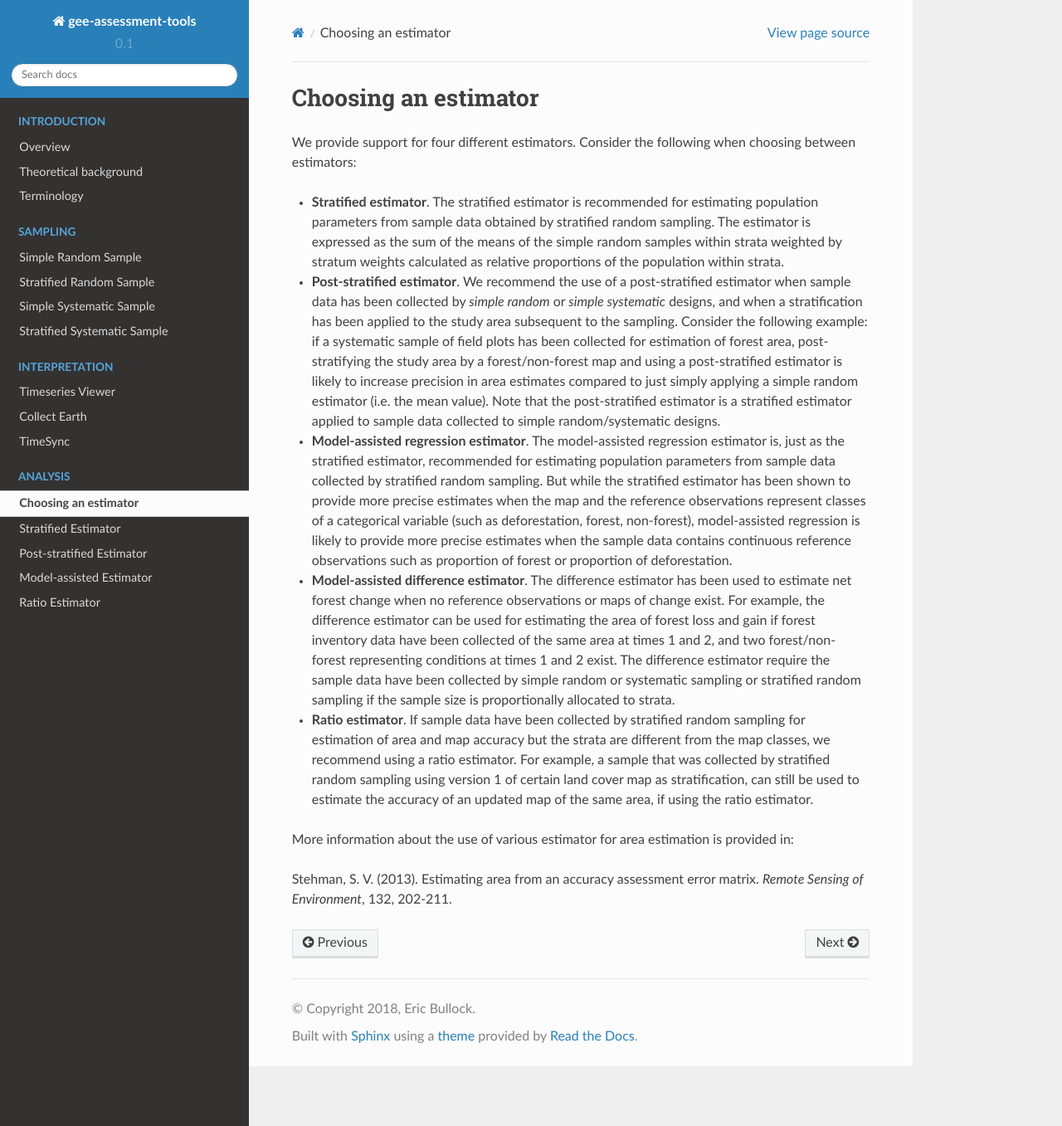
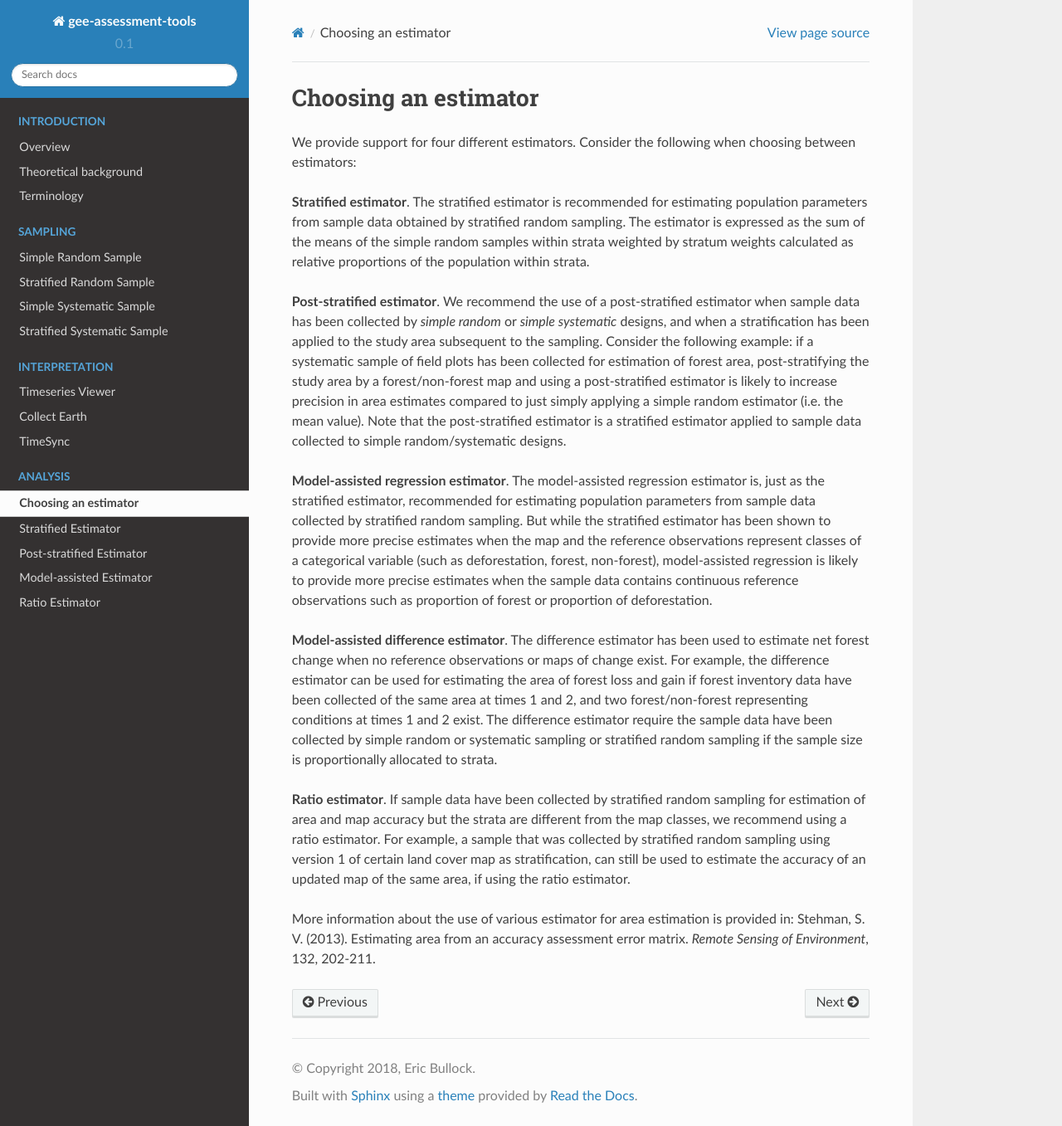
Before and after one commit to bullocke/AREA2, a Sphinx documentation site: the page built from docs/estimator_guidance.rst, in a window 1280 px wide and 1357 px high. Shown: the whole window at 83% size. Built offline with Sphinx 7.4.7 and the Read the Docs theme 2.0.0, drawn with Linux system fonts in a browser that asks for light colours.

Commit message:
pontus updates

```diff
--- a/docs/estimator_guidance.rst
+++ b/docs/estimator_guidance.rst
@@ -3,17 +3,15 @@ Choosing an estimator
 
 We provide support for four different estimators. Consider the following when choosing between estimators:
 
-- **Stratified estimator**. The stratified estimator is recommended for estimating population parameters from sample data obtained by stratified random sampling. The estimator is expressed as the sum of the means of the simple random samples within strata weighted by stratum weights calculated as relative proportions of the population within strata.
+**Stratified estimator**. The stratified estimator is recommended for estimating population parameters from sample data obtained by stratified random sampling. The estimator is expressed as the sum of the means of the simple random samples within strata weighted by stratum weights calculated as relative proportions of the population within strata.
 
-- **Post-stratified estimator**. We recommend the use of a post-stratified estimator when sample data has been collected by *simple random* or *simple systematic* designs, and when a stratification has been applied to the study area subsequent to the sampling. Consider the following example: if a systematic sample of field plots has been collected for estimation of forest area, post-stratifying the study area by a forest/non-forest map and using a post-stratified estimator is likely to increase precision in area estimates compared to just simply applying a simple random estimator (i.e. the mean value). Note that the post-stratified estimator is a stratified estimator applied to sample data collected to simple random/systematic designs.
+**Post-stratified estimator**. We recommend the use of a post-stratified estimator when sample data has been collected by *simple random* or *simple systematic* designs, and when a stratification has been applied to the study area subsequent to the sampling. Consider the following example: if a systematic sample of field plots has been collected for estimation of forest area, post-stratifying the study area by a forest/non-forest map and using a post-stratified estimator is likely to increase precision in area estimates compared to just simply applying a simple random estimator (i.e. the mean value). Note that the post-stratified estimator is a stratified estimator applied to sample data collected to simple random/systematic designs.
 
-- **Model-assisted regression estimator**.  The model-assisted regression estimator is, just as the stratified estimator, recommended for estimating population parameters from sample data collected by stratified random sampling. But while the stratified estimator has been shown to provide more precise estimates when the map and the reference observations represent classes of a categorical variable (such as deforestation, forest, non-forest), model-assisted regression is likely to provide more precise estimates when the sample data contains continuous reference observations such as proportion of forest or proportion of deforestation.
+**Model-assisted regression estimator**.  The model-assisted regression estimator is, just as the stratified estimator, recommended for estimating population parameters from sample data collected by stratified random sampling. But while the stratified estimator has been shown to provide more precise estimates when the map and the reference observations represent classes of a categorical variable (such as deforestation, forest, non-forest), model-assisted regression is likely to provide more precise estimates when the sample data contains continuous reference observations such as proportion of forest or proportion of deforestation.
 
-- **Model-assisted difference estimator**. The difference estimator has been used to estimate net forest change when no reference observations or maps of change exist. For example,  the difference estimator can be used for estimating the area of forest loss and gain if forest inventory data have been collected of the same area at times 1 and 2, and two forest/non-forest representing conditions at times 1 and 2 exist. The difference estimator require the sample data have been collected by simple random or systematic sampling or stratified random sampling if the sample size is proportionally allocated to strata.
+**Model-assisted difference estimator**. The difference estimator has been used to estimate net forest change when no reference observations or maps of change exist. For example,  the difference estimator can be used for estimating the area of forest loss and gain if forest inventory data have been collected of the same area at times 1 and 2, and two forest/non-forest representing conditions at times 1 and 2 exist. The difference estimator require the sample data have been collected by simple random or systematic sampling or stratified random sampling if the sample size is proportionally allocated to strata.
 
-- **Ratio estimator**. If sample data have been collected by stratified random sampling for estimation of area and map accuracy but the strata are different from the map classes, we recommend using a ratio estimator. For example, a sample that was collected by stratified random sampling using version 1 of certain land cover map as stratification, can still be used to estimate the accuracy of an updated map of the same area, if using the ratio estimator.
+**Ratio estimator**. If sample data have been collected by stratified random sampling for estimation of area and map accuracy but the strata are different from the map classes, we recommend using a ratio estimator. For example, a sample that was collected by stratified random sampling using version 1 of certain land cover map as stratification, can still be used to estimate the accuracy of an updated map of the same area, if using the ratio estimator.
 
 
-More information about the use of various estimator for area estimation is provided in:
-
-Stehman, S. V. (2013). Estimating area from an accuracy assessment error matrix. *Remote Sensing of Environment*, 132, 202-211.
+More information about the use of various estimator for area estimation is provided in: Stehman, S. V. (2013). Estimating area from an accuracy assessment error matrix. *Remote Sensing of Environment*, 132, 202-211.
```
Also changed, not shown: 4 other files.
